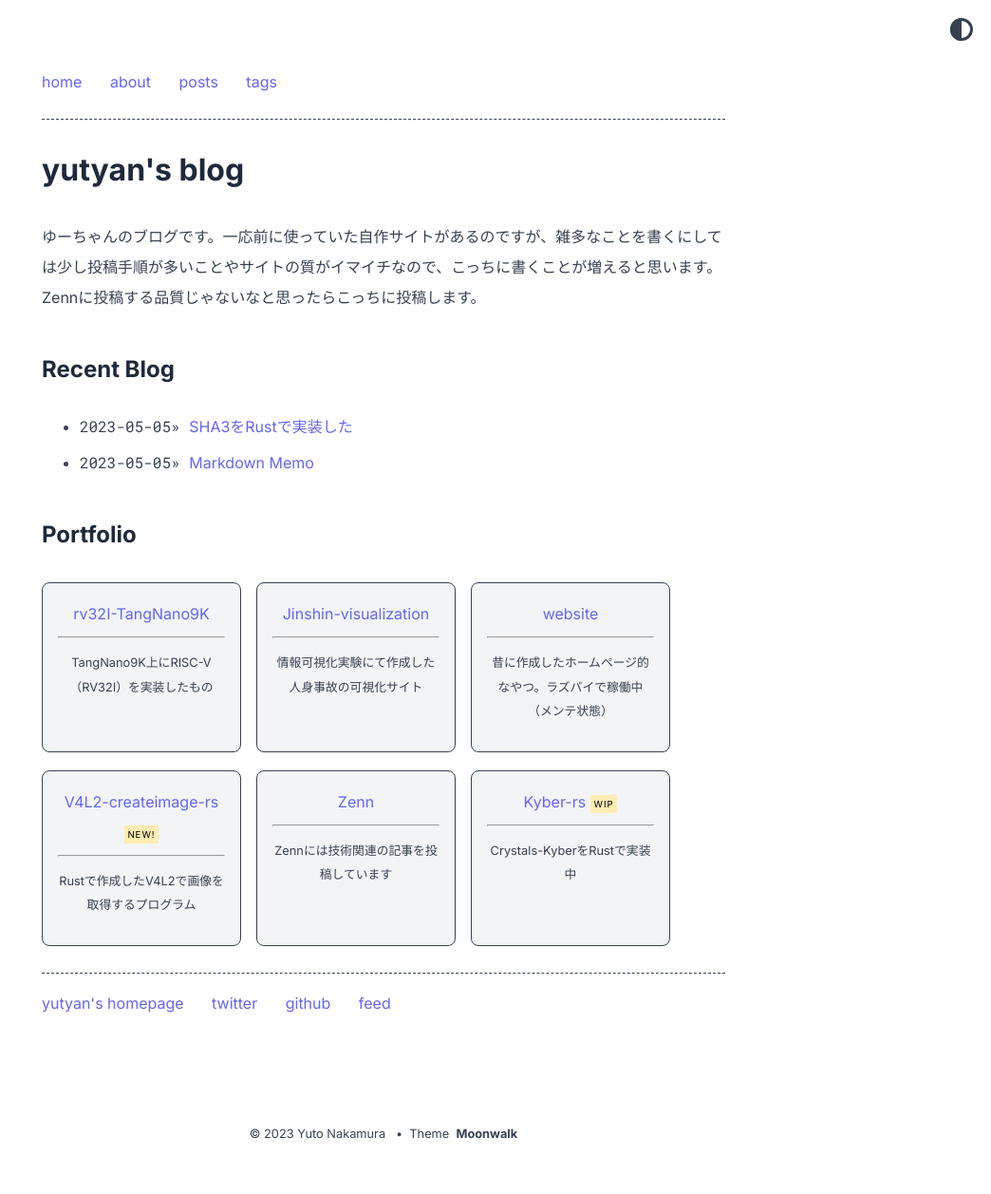
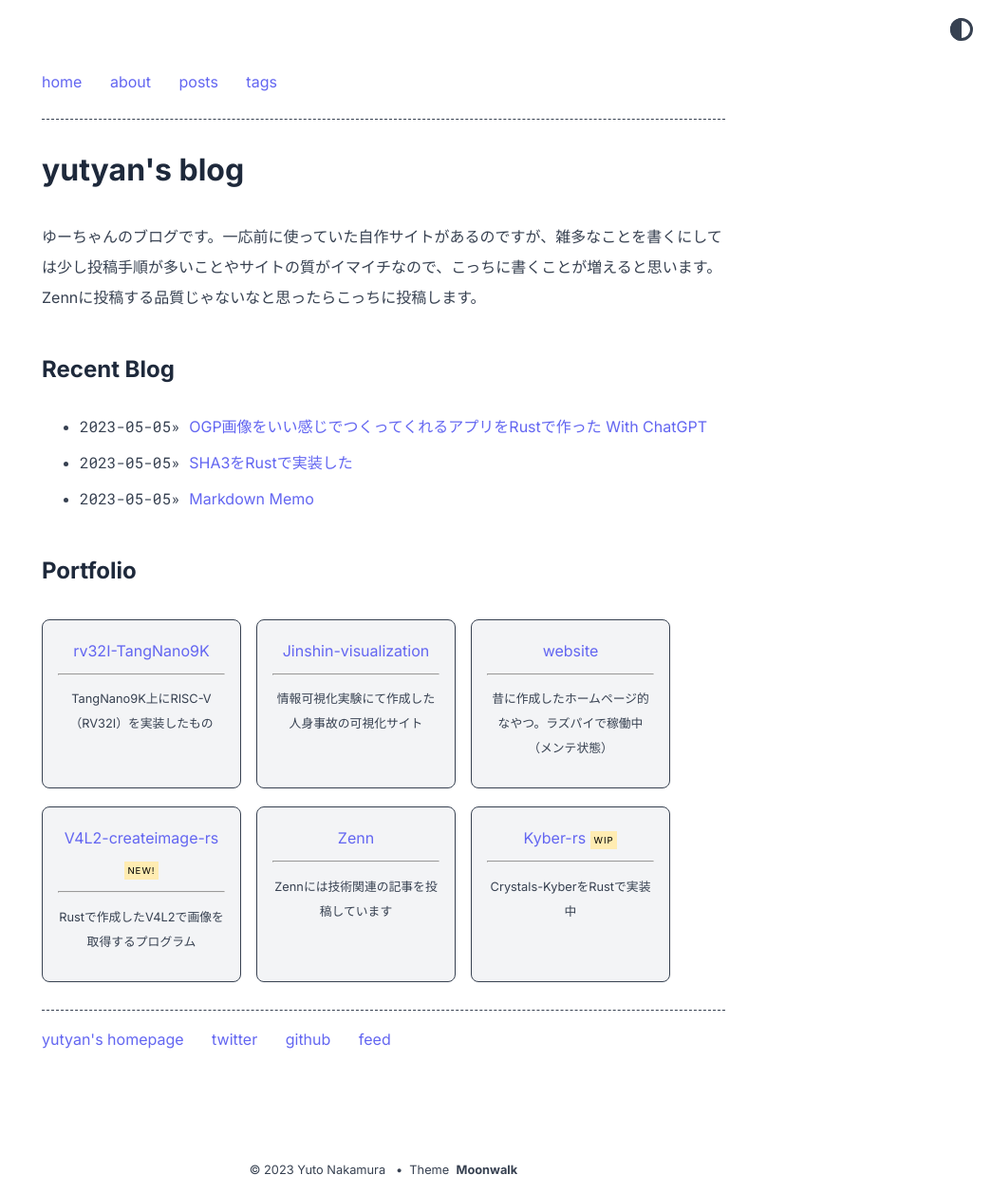
Before and after one commit to yutyan0119/blog, a Jekyll site: the page built from index.md, in a window 1280 px wide. Shown: the whole page at 95% size, without its empty margins (236-1280 px from the left). Built offline with Jekyll 4.4.1, drawn with Linux system fonts in a browser that asks for light colours; before the commit the page ends 1219 px from its top, so only the background shows below that; some of the changed lines change nothing that is shown.

Commit message:
OGP画像の記事

````diff
--- a/_posts/crypto/2023-05-06-sha3_implement_in_Rust.md
+++ b/_posts/crypto/2023-05-06-sha3_implement_in_Rust.md
@@ -1,7 +1,7 @@
 ---
 layout: post
 author: Yuto Nakamura
-tags: [crypto]
+tags: [crypt, Rust]
 description:
 ogp_img: /assets/images/ogp_image/RustでSHA3を実装した.png
 title: SHA3をRustで実装した
--- /dev/null
+++ b/_posts/rust/2023-05-06-ogp-creater-rust.md
@@ -0,0 +1,235 @@
+---
+layout: post
+author: Yuto Nakamura
+tags: [ChatGPT, Rust]
+description:
+ogp_img: /assets/images/ogp_image/OGP画像をいい感じでつくってくれるアプリをRustで作った.png
+title: OGP画像をいい感じでつくってくれるアプリをRustで作った With ChatGPT
+latex: true
+date: 2023-05-06 03:00:00 +0900
+---
+
+ブログを作ったらそれを共有したくなるもの。RustでOGP画像をパッと生成してくれるアプリを作ったので紹介します。ちなみにほとんどChatGPT(GPT-4)に任せました。凄い。
+
+## 目標
+はてなブログのこんなやつとか
+![](https://ogimage.blog.st-hatena.com/13574176438099786264/4207112889917689517/1663223194){: width="50%"}
+Zennのこんなやつ
+![](https://res.cloudinary.com/zenn/image/upload/s--JbHy5XdW--/c_fit%2Cg_north_west%2Cl_text:notosansjp-medium.otf_55:TangNano9k%25E3%2581%25ABRISC-V%25E3%2582%2592%25E5%25AE%259F%25E8%25A3%2585%25E3%2581%2597%25E3%2581%259F%2Cw_1010%2Cx_90%2Cy_100/g_south_west%2Cl_text:notosansjp-medium.otf_37:yutyan%2Cx_203%2Cy_98/g_south_west%2Ch_90%2Cl_fetch:aHR0cHM6Ly9zdG9yYWdlLmdvb2dsZWFwaXMuY29tL3plbm4tdXNlci11cGxvYWQvYXZhdGFyLzk2NDViZGU1ZmYuanBlZw==%2Cr_max%2Cw_90%2Cx_87%2Cy_72/og-base.png){: width="50%"}
+を自分でも作って、自分のブログで使いたいと思った。一つの画像を用意してそれをサイト全体で使い回すのもありっちゃありだが、やはり記事ごとにタイトルを反映して生成したいので、プログラミングで解決することにした。
+
+両者の共通点は
+1. 枠がある
+2. その中に角丸長方形の白い領域がある
+3. その中にタイトル文字が生成される
+
+という点だったので、少なくともこれが出来ることを条件とした。
+
+## 結果
+GitHubに実装を公開している。
+[https://github.com/yutyan0119/ogp-creater](https://github.com/yutyan0119/ogp-creater)
+
+こんな画像が生成される。
+![](/assets/images/ogp_image/RustでSHA3を実装した.png){: width="50%"}
+
+## 実装過程
+
+方針としては**ChatGPT**全振り。何故かというと、Rustで画像を扱ったことがないから。定番のクレートすらしらないので、とりあえずChatGPTに任せてみることに。
+とりあえず、こんな感じで要件を伝える
+```text
+RustでOGP画像を自動生成するようなコードを書きたいです。
+画像の仕様についてお伝えします。1200x630 pxの画像です。背景を白にしてください。
+右下にicon.pngという画像（1280x1280px）を入れたいです。
+中心の630 x 630pxに引数から取った文字を入れたいです。
+どのようにしたら実現できますか？
+```
+すると、`image`と`rusttype`という2つのクレートを使用して、画像を生成するコードを出してきた。（長いので一部省略）
+
+```rust
+use image::{DynamicImage, GenericImageView, ImageBuffer, Rgba};
+use rusttype::{point, Font, Scale};
+
+fn main() {
+    let text = "Hello, world!"; // 引数から取得する文字列
+    let icon_path = "icon.png"; // アイコン画像のパス
+    create_ogp_image(text, icon_path);
+}
+
+fn create_ogp_image(text: &str, icon_path: &str) {
+    let (width, height) = (1200, 630);
+
+    // 白い背景の画像を生成
+    let mut image = ImageBuffer::from_fn(width, height, |_x, _y| Rgba([255, 255, 255, 255]));
+
+    // アイコン画像を読み込み、右下に配置
+    let icon = image::open(icon_path).unwrap().resize(128, 128, image::imageops::FilterType::Lanczos3);
+    //...
+
+    // フォントの読み込み
+    let font_data = include_bytes!("DejaVuSans.ttf"); // 利用するフォントファイルのパス
+    let font = Font::try_from_bytes(font_data as &[u8]).unwrap();
+
+    // 文字列を中心に配置
+    let scale = Scale::uniform(50.0);
+    let text_width = text.chars().map(|c| font.glyph(c).scaled(scale).h_metrics().advance_width).sum::<f32>();
+    //...
+
+    // 文字列の描画
+    for (i, c) in text.chars().enumerate() {
+       // ...
+    }
+
+    // 画像をファイルに保存
+    image.save("ogp_image.png").unwrap();
+}
+```
+
+このコードは`copy_from`がないと怒られるので、それを伝えると`image::imageops::overlay`を使ってねと言ってきた。
+
+```rust
+// アイコン画像を読み込み、右下に配置
+let icon = image::open(icon_path).unwrap().resize(128, 128, image::imageops::FilterType::Lanczos3);
+let icon_width = icon.width();
+let icon_height = icon.height();
+overlay(&mut image, &icon, width - icon_width, height - icon_height);
+```
+さらに、Fontに`height`というメソッドはないよといったら、縦方向のサイズを取得するには`font.v_metrics(scale).ascent - font.v_metrics(scale).descent`を使ってねと言ってきた。
+
+```rust
+let v_metrics = font.v_metrics(scale);
+let text_height = v_metrics.ascent - v_metrics.descent + v_metrics.line_gap;
+```
+
+これでひとまずコンパイルは通ったが、文字が正しく描画されない。仕方ないので少し調べたところ、`imageproc::drawing::draw_text_mut`がうまくいきそうなので、それにコードを変更したところうまくいった。ので、これを伝えておく。
+
+次に、textの左端がx = 285, 右恥が x = 915になるように伝えた。
+すると下のようにテキスト幅を計算して、適切なスケールに文字を変換してくれるようになった。凄い。
+
+```rust
+let target_width = 630.0;
+let default_scale = Scale::uniform(50.0);
+let text_width_default_scale: f32 = text
+    .chars()
+    .map(|c| font.glyph(c).scaled(default_scale).h_metrics().advance_width)
+    .sum::<f32>();
+let scale_factor = target_width / text_width_default_scale;
+let scale = Scale::uniform(50.0 * scale_factor);
+let text_width = text.chars().map(|c| font.glyph(c).scaled(scale).h_metrics().advance_width).sum::<f32>();
+let v_metrics = font.v_metrics(scale);
+let text_height = v_metrics.ascent - v_metrics.descent + v_metrics.line_gap;
+let start_x = 285.0;
+let start_y = (height as f32 - text_height) / 2.0;
+```
+次に、フレームの描画をするように言った。
+```text
+最後に、画像にフレームを付けたいと思います。色は黒で大丈夫です。
+左右50px
+上100px
+下30px
+でお願いしたいです
+
+### ここまでだと、ただの線を出力するだけだったので、しっかりと要件を伝えた。
+
+枠は塗りつぶしたいです。また、角をまるくしたいです。おそらくですが、この場合画像生成時に背景を黒くし、その上に1100×500pxの角丸長方形を載せたほうが良いかもしれません。
+```
+
+```rust
+  // 黒い背景の画像を生成
+    let mut image: ImageBuffer<Rgba<u8>, Vec<u8>> = ImageBuffer::from_fn(width, height, |_x, _y| Rgba([0, 0, 0, 255]));
+
+    // 角丸の白い長方形を描画
+    let white = Rgba([255, 255, 255, 255]);
+    let rounded_rect = imageproc::rect::Rect::at(50, 100).of_size(1100, 500);
+    let corner_radius = 10.0;
+    draw_filled_rounded_rect_mut(&mut image, rounded_rect, corner_radius, white);
+```
+残念ながら、`draw_filled_rounded_rect_mut`なる関数は存在しない…ので伝えると、こんなメソッドを紹介してきた。
+
+```rust
+// 角丸の白い長方形を描画
+    let white = Rgba([255, 255, 255, 255]);
+    let corner_radius = 10;
+    let rect = imageproc::rect::Rect::at(50, 100).of_size(1100, 500);
+
+    // 角丸部分を描画
+    draw_filled_circle_mut(&mut image, (rect.left() + corner_radius as i32, rect.top() + corner_radius as i32), corner_radius, white);
+    draw_filled_circle_mut(&mut image, (rect.right() - corner_radius as i32, rect.top() + corner_radius as i32), corner_radius, white);
+    draw_filled_circle_mut(&mut image, (rect.left() + corner_radius as i32, rect.bottom() - corner_radius as i32), corner_radius, white);
+    draw_filled_circle_mut(&mut image, (rect.right() - corner_radius as i32, rect.bottom() - corner_radius as i32), corner_radius, white);
+
+    // 長方形部分を描画
+    let top_rect = imageproc::rect::Rect::at(rect.left(), rect.top() + corner_radius as i32).of_size(rect.width(), rect.height() - 2 * corner_radius as u32);
+    let left_rect = imageproc::rect::Rect::at(rect.left() + corner_radius as i32, rect.top()).of_size(rect.width() - 2 * corner_radius as u32, rect.height());
+    draw_filled_rect_mut(&mut image, top_rect, white);
+    draw_filled_rect_mut(&mut image, left_rect, white);
+```
+丸を四隅に書き、それに対応するように長方形を描画している。一見すると長方形を2個生成していたよくわからなかったので、聞いたら、こんなアスキーアートで説明してきた。
+
+```text
+top_rect
+╭───────────────╮
+│               │
+╰───────────────╯
+
+left_rect
+╭───╮
+│   │
+│   │
+│   │
+│   │
+│   │
+╰───╯
+```
+
+なるほど、`top_rect`は縦幅を半径分小さくして、横いっぱいに埋める長方形、`left_rect`は横幅を半径分小さくして、縦いっぱいに埋める長方形ということらしい。あたま良すぎないか？？？？
+
+これで大体完成。あとはブログ名を上の真ん中に入れたり、左下にTwitterのIDを入れたりして、終わり。
+
+タイトルが長いときには、それを分割したいので、それも伝えた。具体的には`scale`が70以下になっちゃうときは、半分に分けて、幅がより長くなる方が横幅630pxになるような`scale`を生成して、それを使うようにした。
+
+```rust
+let min_scale = 70.0;
+if min_scale < scale.x {
+    draw_text_mut(&mut image, Rgba([0, 0, 0, 255]), start_x as i32, start_y as i32, scale, &font, text);
+} else {
+    let split_index = text.chars().count() / 2;
+    let (first_half, second_half) = text.chars().enumerate().fold((String::new(), String::new()), |(mut first, mut second), (i, c)| {
+        if i < split_index {
+            first.push(c);
+        } else {
+            second.push(c);
+        }
+        (first, second)
+    });
+
+    let first_half_width_default_scale = first_half.chars().map(|c| font.glyph(c).scaled(default_scale).h_metrics().advance_width).sum::<f32>();
+    let second_half_width_default_scale = second_half.chars().map(|c| font.glyph(c).scaled(default_scale).h_metrics().advance_width).sum::<f32>();
+    let max_half_width = first_half_width_default_scale.max(second_half_width_default_scale);
+    let scale_factor = target_width / max_half_width;
+    let new_scale = Scale::uniform(50.0 * scale_factor);
+
+    let first_half_width = first_half.chars().map(|c| font.glyph(c).scaled(new_scale).h_metrics().advance_width).sum::<f32>();
+    let second_half_width = second_half.chars().map(|c| font.glyph(c).scaled(new_scale).h_metrics().advance_width).sum::<f32>();
+    let start_x_first = 285.0;
+    let start_x_second = 285.0;
+    let start_y_first = height as f32 / 2.0 - text_height * scale_factor;
+    let start_y_second = height as f32 / 2.0;
+
+    draw_text_mut(&mut image, Rgba([0, 0, 0, 255]), start_x_first as i32, start_y_first as i32, new_scale, &font, &first_half);
+    draw_text_mut(&mut image, Rgba([0, 0, 0, 255]), start_x_second as i32, start_y_second as i32, new_scale, &font, &second_half);
+}
+```
+
+ちゃんとこれで2列に別れる。例えば、この記事のOGPなんかがそう。
+![](/assets/images/ogp_image/OGP画像をいい感じでつくってくれるアプリをRustで作った.png)
+
+あとはこれのバイナリを生成して、このブログのリポジトリにもコピーしておいたので、投稿前にこれを実行するだけで良い。
+
+
+## まとめ
+最終的にはやっぱGitHub Actionsで自動化したいよね～と思いながら、GitHub Actionsでバイナリを実行して、それをpushして、markdown冒頭の`ogp_img`という値を書き換えかえた上で、githubに再度pushしないといけないので、一旦後回し。
+
+結果として、少しはてブロに似た形になってしまったので、いつか怒られるかもしれない。怒られたら大人しくレイアウトを変えようと思います。
+
+---
+{: data-content="footnotes"}
````
Also changed, not shown: assets/images/ogp_image/OGP画像をいい感じでつくってくれるアプリをRustで作った.png (added), assets/images/ogp_image/icon.png (added), 1 other file.
